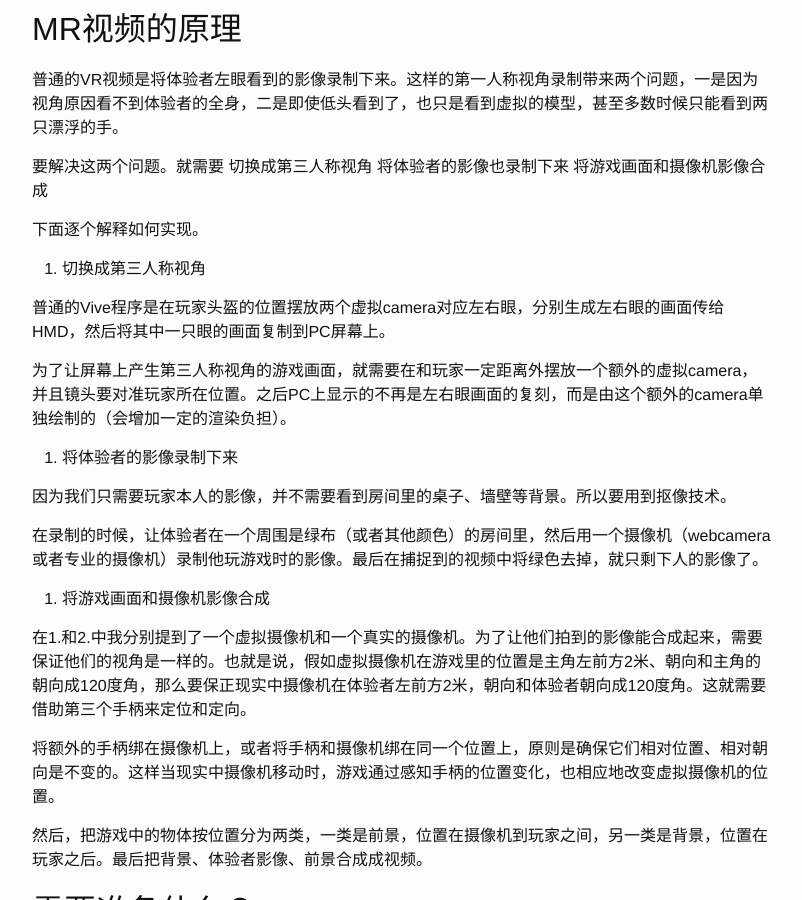
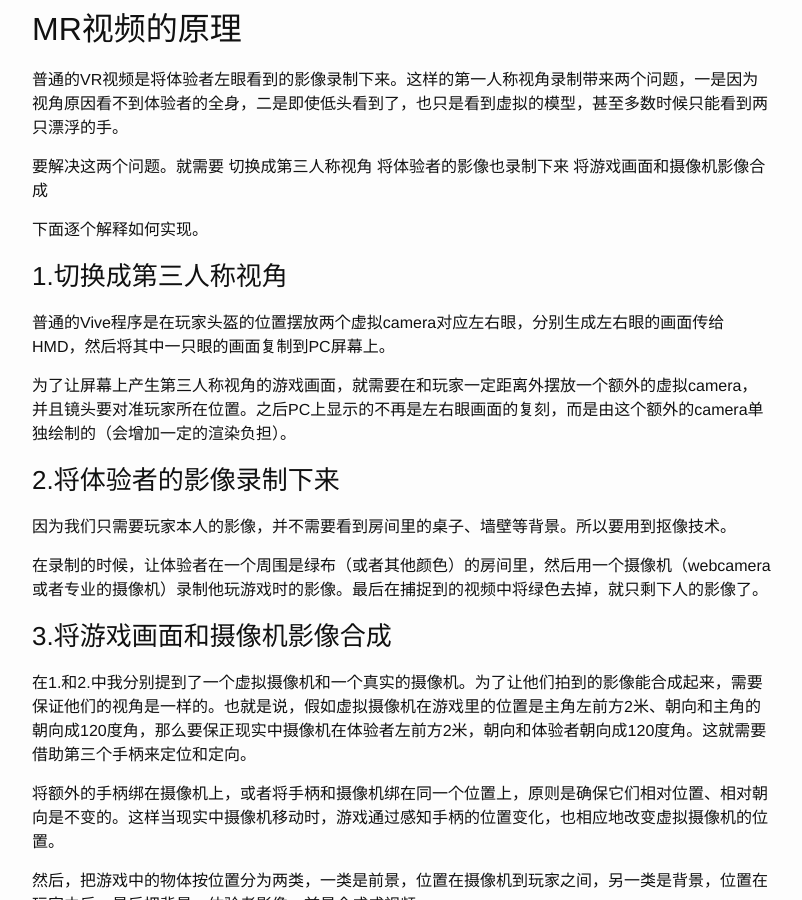
Before and after one commit to JamesBear/jamesbear.github.io, a Jekyll site: the page built from _posts/2016-08-04-mr-filming-with-htc-vive.markdown, in a window 1280 px wide and 900 px high, scrolled down 891 px. Shown: the whole window, without its empty margins (238-1040 px from the left). Built offline with Jekyll 4.4.1, drawn with Linux system fonts in a browser that asks for light colours.

Commit message:
format mr filming

```diff
--- a/_posts/2016-08-04-mr-filming-with-htc-vive.markdown
+++ b/_posts/2016-08-04-mr-filming-with-htc-vive.markdown
@@ -25,19 +25,19 @@ Mixed Reality视频就是VR影像+人的影像合成的视频。相比普通方
 
 下面逐个解释如何实现。
 
-1. 切换成第三人称视角
+### 1.切换成第三人称视角
 
 普通的Vive程序是在玩家头盔的位置摆放两个虚拟camera对应左右眼，分别生成左右眼的画面传给HMD，然后将其中一只眼的画面复制到PC屏幕上。
 
 为了让屏幕上产生第三人称视角的游戏画面，就需要在和玩家一定距离外摆放一个额外的虚拟camera，并且镜头要对准玩家所在位置。之后PC上显示的不再是左右眼画面的复刻，而是由这个额外的camera单独绘制的（会增加一定的渲染负担）。
 
-2. 将体验者的影像录制下来
+### 2.将体验者的影像录制下来
 
 因为我们只需要玩家本人的影像，并不需要看到房间里的桌子、墙壁等背景。所以要用到抠像技术。
 
 在录制的时候，让体验者在一个周围是绿布（或者其他颜色）的房间里，然后用一个摄像机（webcamera或者专业的摄像机）录制他玩游戏时的影像。最后在捕捉到的视频中将绿色去掉，就只剩下人的影像了。
 
-3. 将游戏画面和摄像机影像合成
+### 3.将游戏画面和摄像机影像合成
 
 在1.和2.中我分别提到了一个虚拟摄像机和一个真实的摄像机。为了让他们拍到的影像能合成起来，需要保证他们的视角是一样的。也就是说，假如虚拟摄像机在游戏里的位置是主角左前方2米、朝向和主角的朝向成120度角，那么要保正现实中摄像机在体验者左前方2米，朝向和体验者朝向成120度角。这就需要借助第三个手柄来定位和定向。
 
```
